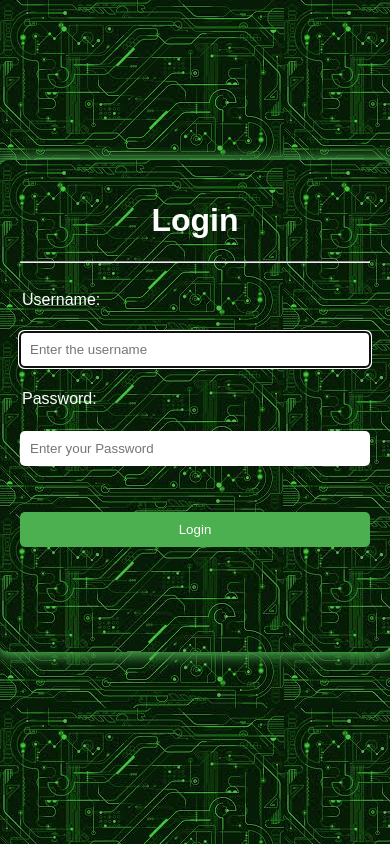
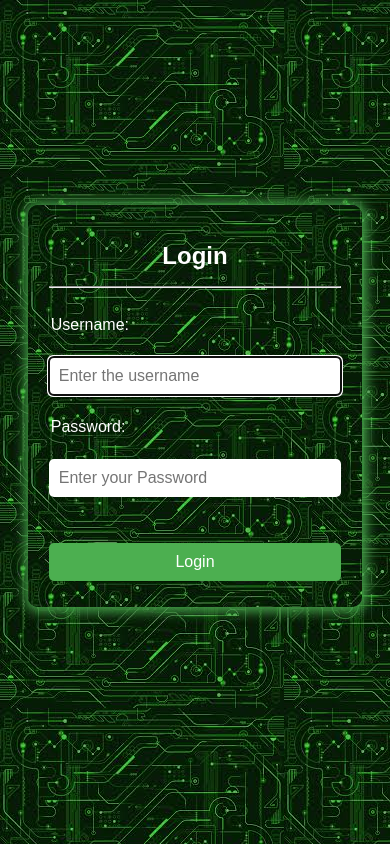
Before and after one commit to Nakuljindal60/Login-page-using-HTML--CSS--JS, a plain HTML site: page index.html in a window 390 px wide. Drawn offline with Linux system fonts and the light colour scheme.

Commit message:
Making the form responsive

```diff
--- a/style.css
+++ b/style.css
@@ -11,6 +11,7 @@ body {
     background-image: url("login.jpeg");
     color: white;
 }
+
 form{
     background-image: url("login.jpeg");
     padding: 20px;
@@ -55,3 +56,19 @@ button:active {
     border: 1px solid #ffff;
     box-shadow: 4px 3px #666;
 }
+@media screen and (max-width: 480px) {
+    form {
+        width: 75%;
+        height: auto;
+        min-height: 300px;
+        margin: 10px;
+    }
+
+    input, button {
+        font-size: 16px;
+    }
+
+    h1 {
+        font-size: 24px;
+    }
+}
```
